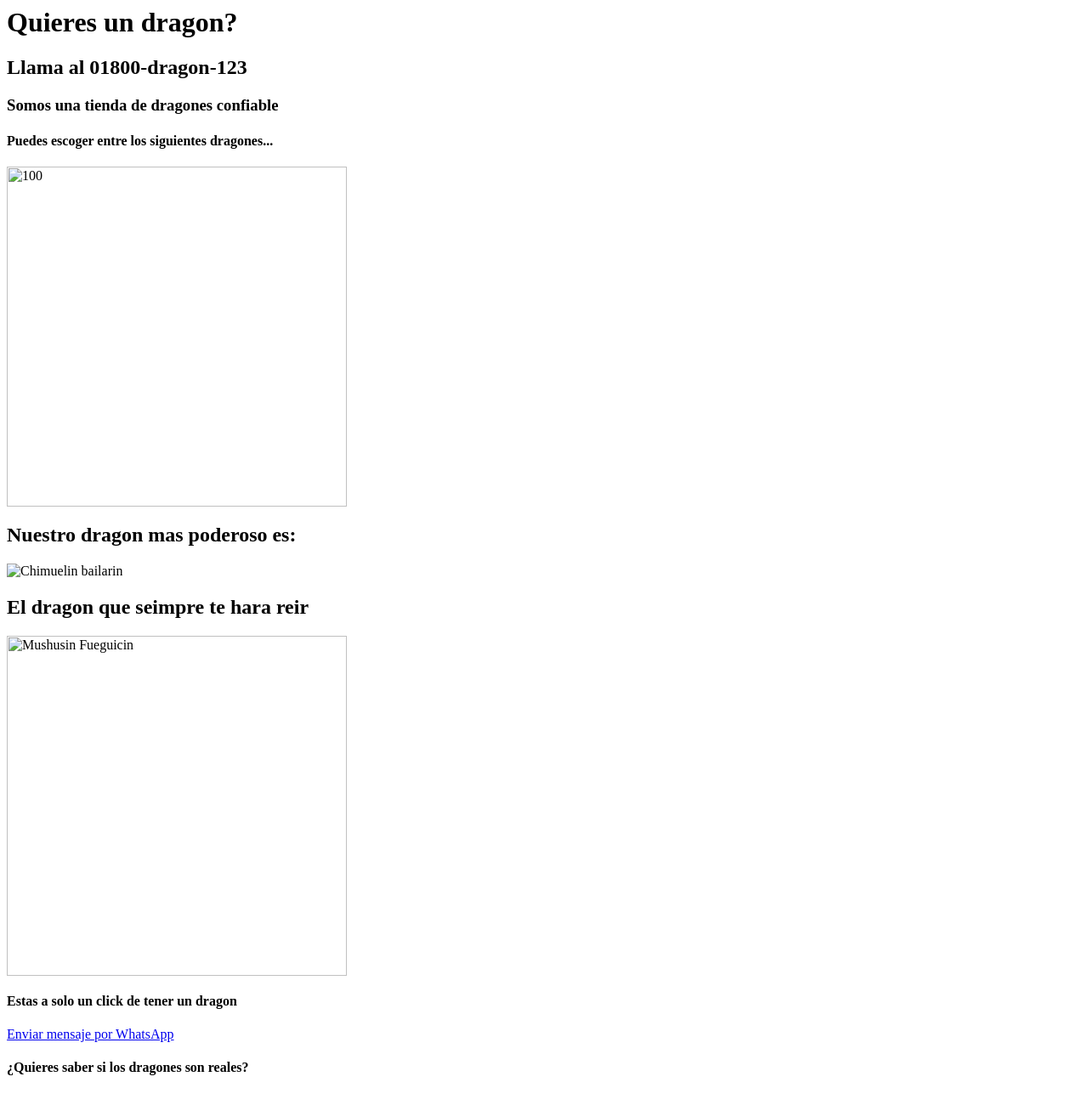
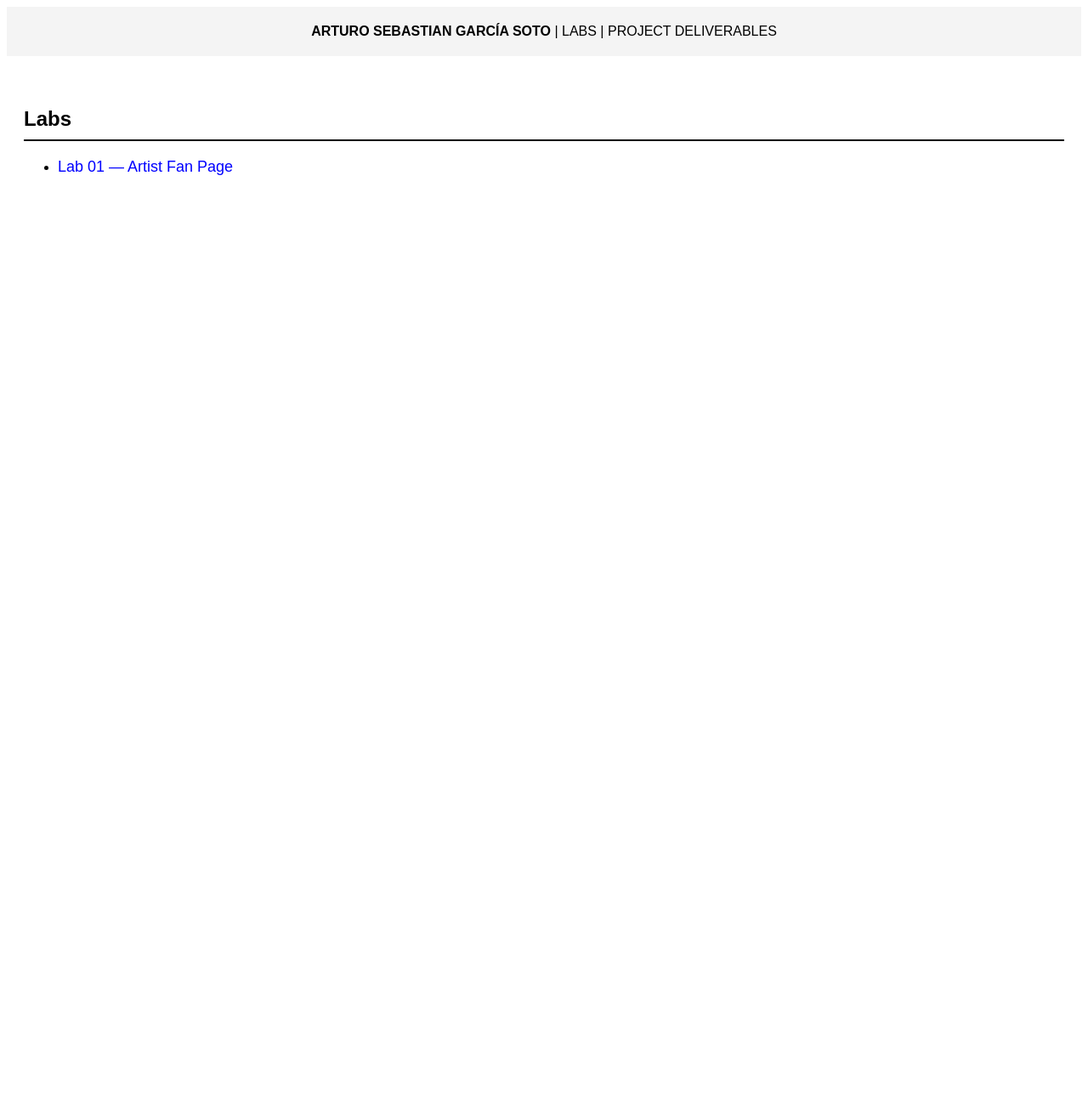
Before and after one commit to wgSASG/IOT-Arturo-Sebastian-Garcia-Soto, a plain HTML site: page index.html in a window 1280 px wide. Shown: the top 1300 px of the page at 85% size. After the commit the page ends 800 px from the top, so only its background shows below. Drawn offline with Linux system fonts and the light colour scheme; grey boxes are pictures that could not be loaded.

Commit message:
Update index.html

```diff
--- a/index.html
+++ b/index.html
@@ -1,23 +1,15 @@
-<html>
-    <head>
-        <title>Tienda de dragones</title>
-        <meta lang="es">
-    </head>
-    <body>
-        <h1>Quieres un dragon?</h1>
-        <h2>Llama al 01800-dragon-123</h2>
-        <h3>Somos una tienda de dragones confiable</h3>
-        <h4>Puedes escoger entre los siguientes dragones...</h4>
-        <img src="E_dragones.jpg" alt="100" width="400">
-        <h2>Nuestro dragon mas poderoso es:</h2>
-        <img src="dragon-dance-memw-dragon-dance-meme.gif" alt="Chimuelin bailarin"></img>
-        <h2>El dragon que seimpre te hara reir</h2>
-        <img src="Mushu_fuego.png" alt="Mushusin Fueguicin" alt="100" width="400"></img>
-        <h4>Estas a solo un click de tener un dragon</h4>
-        <a href="https://wa.me/527717958161?text=¡Quiero mi Dragoooooon!"> Enviar mensaje por WhatsApp </a>
-        <h4>¿Quieres saber si los dragones son reales?</h4>
-        <iframe width="560" height="315" src="https://www.youtube.com/embed/AUIoE0lAdI8?si=cujZAhGsFxkNSTCM" title="YouTube video player" frameborder="0" allow="accelerometer; autoplay; clipboard-write; encrypted-media; gyroscope; picture-in-picture; web-share" referrerpolicy="strict-origin-when-cross-origin" allowfullscreen></iframe>
-        <h4>Si quieres aprender sobre dragones, sigue este video</h4> <a href="https://www.youtube.com/watch?v=lhlIsOMgZ4M&pp=ygUUZHJhZ29uZXMgZXhwbGljYWRvcyA%3D"> ¿De donde vienen los dragpnes?</a>
-        <h6>No hay rembolsos ni deboluciones</h6>
-    </body>
-</html>
+
+    <nav style="text-align: center; padding: 20px; font-family: Arial, sans-serif; background-color: #f4f4f4;">
+        <a href="index.html" style="font-weight: bold; text-decoration: none; color: black;">ARTURO SEBASTIAN GARCÍA SOTO</a> |
+        <a href="#labs" style="text-decoration: none; color: black;">LABS</a> |
+        <a href="#projects" style="text-decoration: none; color: black;">PROJECT DELIVERABLES</a>
+    </nav>
+
+    <div id="labs" style="padding: 40px 20px; font-family: Arial, sans-serif;">
+        <h2 style="border-bottom: 2px solid black; padding-bottom: 10px;">Labs</h2>
+        <ul>
+            <li>
+                <a href="lab1/index.html" style="color: blue; text-decoration: none; font-size: 18px;">Lab 01 — Artist Fan Page</a>
+            </li>
+        </ul>
+    </div>
```
